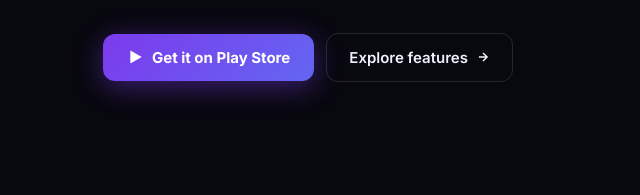
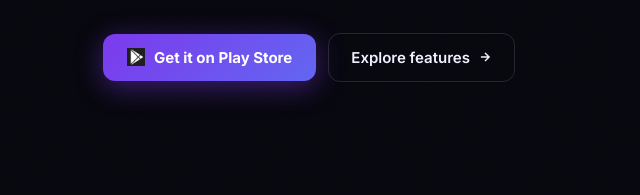
Before and after one commit to FrostyShade/attenly-website, a plain HTML site: page index.html in a window 1280 px wide. Shown: the part 605-800 px from the top of the page, 19-659 px from the left. Drawn offline with Linux system fonts and the light colour scheme.

Commit message:
design: replace play icon in CTA buttons with custom transparent logo

```diff
--- a/index.html
+++ b/index.html
@@ -594,7 +594,7 @@
       </p>
       <div class="hero-cta">
         <a href="https://play.google.com/store/apps/details?id=com.paulbaruah.attenly&pcampaignid=web_share" class="btn-main" target="_blank" rel="noopener noreferrer" id="hero-download">
-          <svg width="16" height="16" viewBox="0 0 24 24" fill="currentColor" aria-hidden="true"><path d="M5 20.5v-17c0-.83 1-.83 1.5-.5l15 8.5c.45.26.45.74 0 1L6.5 21C6 21.33 5 21.33 5 20.5z"/></svg>
+          <img src="play-store-logo.png" alt="" width="18" height="18" style="display:block; object-fit:contain;" aria-hidden="true"/>
           Get it on Play Store
         </a>
         <a href="#features" class="btn-ghost" id="hero-features">
@@ -896,7 +896,7 @@
     <p>Join students already using Attenly to stay on top of attendance, assignments, and their weekly schedule — without the stress.</p>
     <div class="cta-btns">
       <a href="https://play.google.com/store/apps/details?id=com.paulbaruah.attenly&pcampaignid=web_share" class="btn-main" target="_blank" rel="noopener noreferrer" id="cta-download">
-        <svg width="16" height="16" viewBox="0 0 24 24" fill="currentColor" aria-hidden="true"><path d="M5 20.5v-17c0-.83 1-.83 1.5-.5l15 8.5c.45.26.45.74 0 1L6.5 21C6 21.33 5 21.33 5 20.5z"/></svg>
+        <img src="play-store-logo.png" alt="" width="18" height="18" style="display:block; object-fit:contain;" aria-hidden="true"/>
         Download on Google Play
       </a>
       <a href="https://www.producthunt.com/products/attenly/reviews/new?utm_source=badge-product_review&utm_medium=badge&utm_source=badge-attenly" class="btn-ghost" target="_blank" rel="noopener noreferrer" id="cta-review">
```
Also changed, not shown: play-store-logo.png (added).
